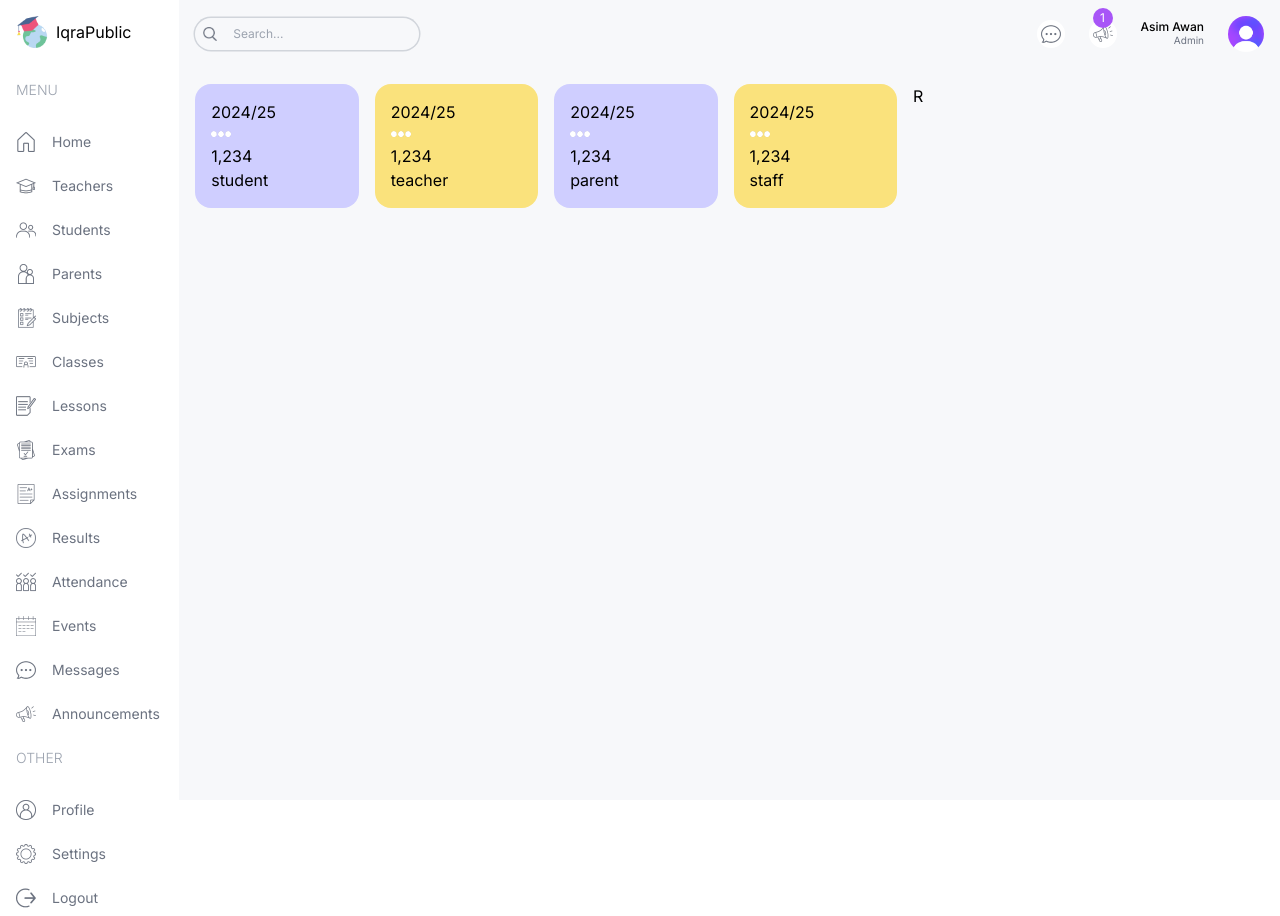
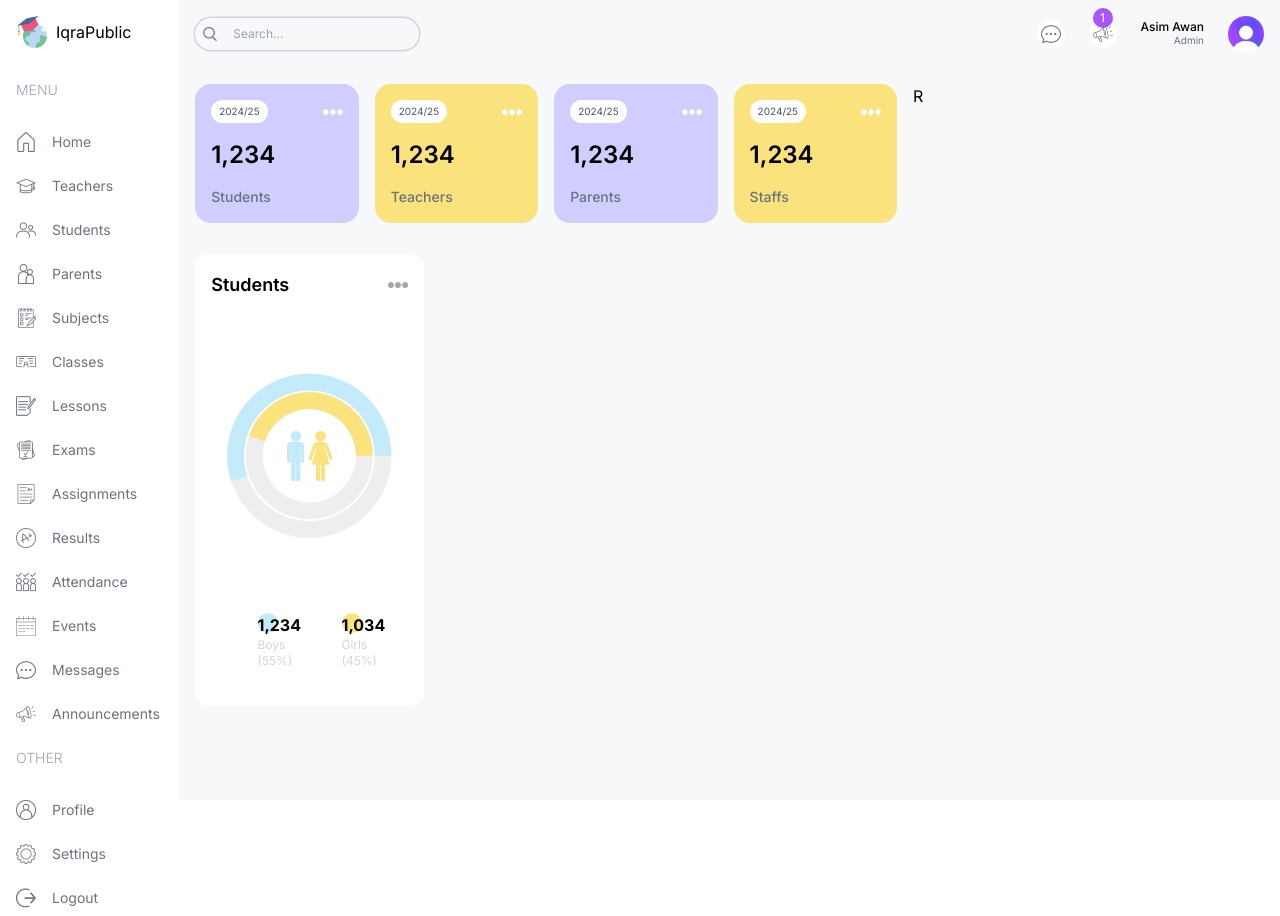
Before and after one commit to asimzahoor443/SchoolManagmentDashboard, a Next.js app: page /admin in a window 1280 px wide. Built offline with nearby package versions, Linux system fonts and the light colour scheme.

Commit message:
docs:CountChart Updates

```diff
--- a/src/app/(dashboard)/admin/page.tsx
+++ b/src/app/(dashboard)/admin/page.tsx
@@ -1,17 +1,29 @@
+import CountChart from '@/components/CountChart';
 import UserCart from '@/components/UserCart';
 
 const AdminPage = () => {
   return (
     <div className="p-4 flex gap-4 flex-col md:flex-row">
       {/* Left Side */}
-      <div className="w-full lg:w-2/3">
+      <div className="w-full lg:w-2/3 flex flex-col gap-8">
         {/* User Card */}
-        <div className="flex gap-4 justify-between">
+        <div className="flex gap-4 justify-between flex-wrap">
           <UserCart type="student" />
           <UserCart type="teacher" />
           <UserCart type="parent" />
           <UserCart type="staff" />
         </div>
+        {/* MIDDLE CHARTS */}
+        <div className="flex gap-4 flex-col lg:flex-row">
+          {/* COUNT CHART */}
+          <div className="w-full lg:w-1/3 h-[450px]">
+            <CountChart />
+          </div>
+          {/* ATTENDENCE CHART */}
+          <div className="w-full lg:w-2/3 h-[450px]"></div>
+        </div>
+        {/* BOTTOM CHARTS */}
+        <div className=""></div>
       </div>
       {/* Left Side */}
       <div className="w-full lg:w-1/3">R</div>
--- /dev/null
+++ b/src/components/CountChart.tsx
@@ -0,0 +1,80 @@
+'use client';
+import Image from 'next/image';
+import {
+  RadialBarChart,
+  RadialBar,
+  Legend,
+  ResponsiveContainer,
+} from 'recharts';
+
+const data = [
+  {
+    name: 'Total',
+    count: 100,
+    fill: 'white',
+  },
+  {
+    name: 'Girls',
+    count: 45,
+    fill: '#FAE27C',
+  },
+  {
+    name: 'Boys',
+    count: 55,
+    fill: '#C3EBFA',
+  },
+];
+
+const CountChart = () => {
+  return (
+    <div
+      className="bg-white rounded-xl w-full h-full p-4
+    "
+    >
+      {/* Tittle */}
+      <div className="flex justify-between items-center">
+        <h1 className="text-lg font-semibold">Students</h1>
+        <Image src="/moreDark.png" alt="" width={20} height={20} />
+      </div>
+      {/* Chart */}
+      <div className="relative w-full h-[75%]">
+        <ResponsiveContainer>
+          <RadialBarChart
+            cx="50%"
+            cy="50%"
+            innerRadius="40%"
+            outerRadius="100%"
+            barSize={32}
+            data={data}
+          >
+            <RadialBar background dataKey="count" />
+          </RadialBarChart>
+        </ResponsiveContainer>
+        <Image
+          src="/maleFemale.png"
+          alt=""
+          width={50}
+          height={50}
+          className="absolute top-1/2 left-1/2 -translate-x-1/2 -translate-y-1/2"
+        />
+      </div>
+      {/* Bottom */}
+      <div className="flex justify-center gap-16">
+        <div className="flex flex-col gap-1">
+          <div className="w-5 h-5 bg-lamaSky rounded-full">
+            <h1 className="font-bold">1,234</h1>
+            <h2 className="text-xs text-gray-300">Boys (55%)</h2>
+          </div>
+        </div>
+        <div className="flex flex-col gap-1">
+          <div className="w-5 h-5 bg-lamaYellow rounded-full">
+            <h1 className="font-bold">1,034</h1>
+            <h2 className="text-xs text-gray-300">Girls (45%)</h2>
+          </div>
+        </div>
+      </div>
+    </div>
+  );
+};
+
+export default CountChart;
--- a/src/components/UserCart.tsx
+++ b/src/components/UserCart.tsx
@@ -3,12 +3,14 @@ import Image from 'next/image';
 const UserCart = ({ type }: { type: string }) => {
   return (
     <div className="rounded-2xl odd:bg-lamaPurple even:bg-lamaYellow p-4 flex-1">
-      <div className="">
-        <span>2024/25</span>
+      <div className="flex justify-between items-center">
+        <span className="text-[10px] bg-white px-2 py-1 rounded-full text-gray-600">
+          2024/25
+        </span>
         <Image src="/more.png" alt="" width={20} height={20} />
       </div>
-      <h1>1,234</h1>
-      <h2>{type}</h2>
+      <h1 className="text-2xl font-semibold my-4">1,234</h1>
+      <h2 className="capitalize text-sm font-medium text-gray-500">{type}s</h2>
     </div>
   );
 };
```
Also changed, not shown: package.json (+5 -4 lines), 1 other file (tests, documents, lock files or other folders).
